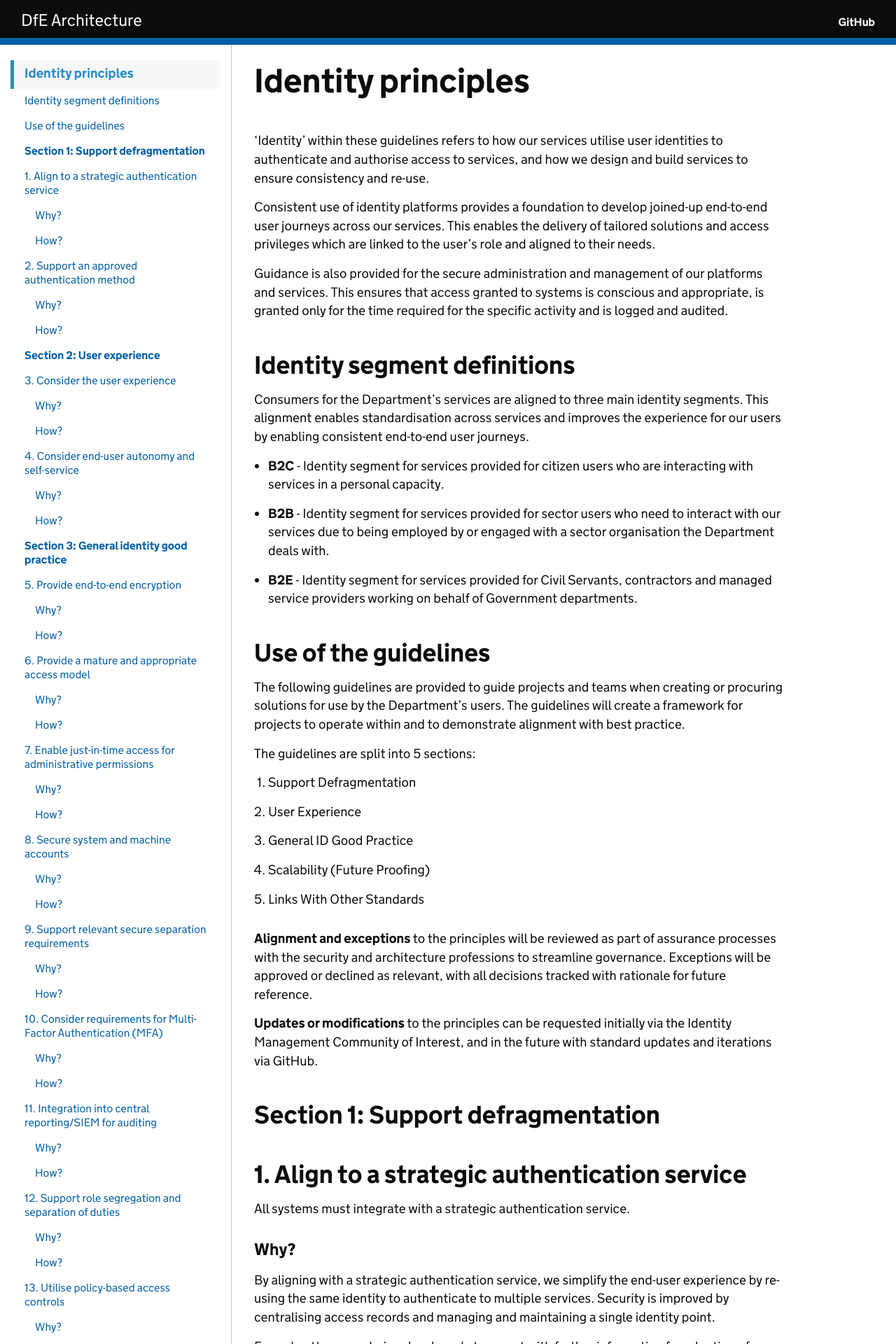
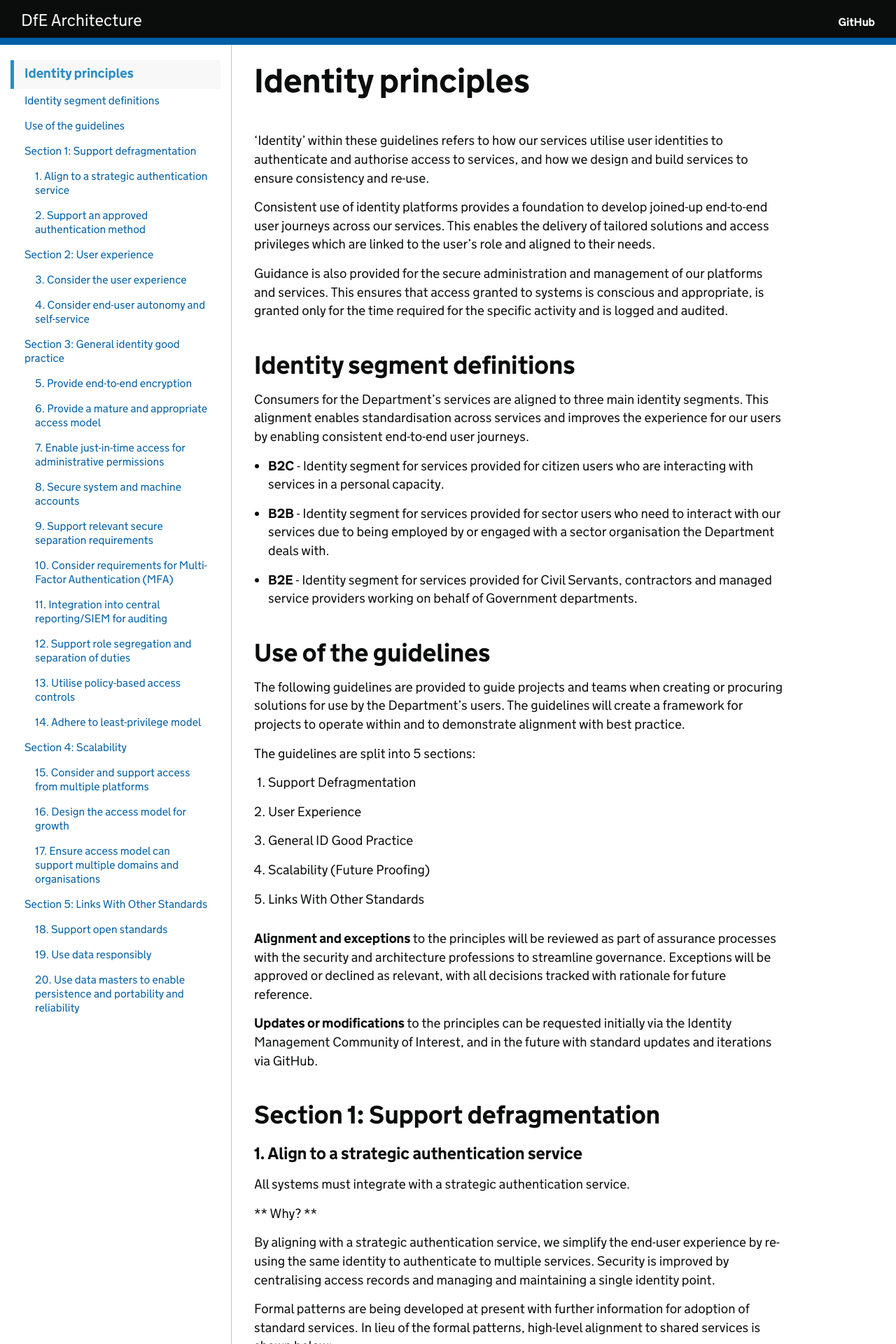
Before and after one commit to DFE-Digital/architecture, a Jekyll site: the page built from principles/identity-principles.md, in a window 1280 px wide. Shown: the top 1920 px of the page at 70% size. Built offline with Jekyll 4.4.1, drawn with Linux system fonts in a browser that asks for light colours; our own code applies the rules of GitHub Pages for plain Markdown files; some of the changed text lies outside the part shown.

Commit message:
More identity principles header tweaks

```diff
--- a/principles/identity-principles.md
+++ b/principles/identity-principles.md
@@ -42,13 +42,13 @@ The guidelines are split into 5 sections:
 **Updates or modifications** to the principles can be requested initially via the Identity Management Community of Interest, and in the future with standard updates and iterations via GitHub.
 
 
-## **Section 1: Support defragmentation**
+## Section 1: Support defragmentation
 
-## 1. Align to a strategic authentication service
+### 1. Align to a strategic authentication service
 
 All systems must integrate with a strategic authentication service.
 
-### Why?
+** Why? **
 
 By aligning with a strategic authentication service, we simplify the end-user experience by  re-using the same identity to authenticate to multiple services. Security is improved by centralising access records and managing and maintaining  a single identity point.
 
@@ -60,7 +60,7 @@ Formal patterns are being developed at present with further information for adop
 
 * B2E - Use AzureAD and leverage **AzureAD B2B** to invite guests
 
-### How?
+** How? **
 
 * Review strategic patterns for authentication services.
 
@@ -72,17 +72,17 @@ Formal patterns are being developed at present with further information for adop
 
 * Retire capabilities which cannot support integration into strategic authentication services.
 
-## 2. Support an approved authentication method
+### 2. Support an approved authentication method
 
 Systems must utilise modern and secure authentication protocols which are replay-resistant.
 
-### Why?
+** Why? **
 
 Modern authenticate protocols provide greater levels of security against common attacks and malicious activity and are supported by the strategic authentication providers.
 
 Legacy protocols are prone to common attacks which can lead to system compromise and data loss. Ongoing use of legacy protocols will create a dependency with legacy authentication providers, and/or weaken security due to retaining support for legacy protocols.
 
-### How?
+** How? **
 
 * Review strategic patterns for authentication methods.
 
@@ -95,29 +95,29 @@ Legacy protocols are prone to common attacks which can lead to system compromise
 * Retire capabilities which cannot support integration into strategic authentication services (as mentioned in section 1 above).
 
 
-## **Section 2: User experience**
+## Section 2: User experience
 
 
-## 3. Consider the user experience
+### 3. Consider the user experience
 
 Considering user needs is core to everything we do, and must therefore be considered for how we manage a user’s identity access journey.
 
-### Why?
+** Why? **
 
 The user experience should be considered when utilising Identity Management solutions. How will it affect the user journey? Is it a seamless experience or does it burden the user?
 
-### How?
+** How? **
 
 Follow existing guidance from the Service Manual - https://www.gov.uk/service-manual/service-standard/point-1-understand-user-needs
 
 Work with User Researchers and Product Owners across the department and Government to understand what knowledge exists around ID. Share your users’ challenges widely to gather information and potential solutions.
 
 
-## 4. Consider end-user autonomy and self-service
+### 4. Consider end-user autonomy and self-service
 
 Systems should implement self-service capabilities to empower end-users and reduce support costs.
 
-### Why?
+** Why? **
 
 Legacy systems and operational processes rely on paper-based procedures managed by service desks to access systems and make changes. This causes delays for end-users and drives up support costs for operatives who need to manage the end-to-end process to  grant and manage access to systems and data.
 
@@ -131,7 +131,7 @@ The use of digital processes and self-service for end-users:
 
 * improves security and auditing for a system, as digital audit logs can be reviewed and governed more easily than paper-based equivalents.
 
-### How?
+** How? **
 
 * Ensure systems support the principles outlined here to align to standard authentication and identity governance solutions and support policy-based access controls.
 
@@ -141,20 +141,20 @@ The use of digital processes and self-service for end-users:
 
 
 
-## **Section 3: General identity good practice**
+## Section 3: General identity good practice
 
 
-## 5. Provide end-to-end encryption
+### 5. Provide end-to-end encryption
 
 Systems must protect the end-to-end communications between the system and consumer to prevent common attacks and to protect data.
 
-### Why?
+** Why? **
 
 Many malicious activities involve monitoring network activity with commonly available tools to gather credentials and system data. Modern protocols do not expose data as they provide a level of encryption within the authentication token. Older authentication protocols and legacy methods (username/password) could expose data which could be exploited to gain access by impersonating a user.
 
 End-to-end encryption is common when accessing external systems but must also be implemented as standard for internal systems to protect against any insider threats within the Department.
 
-### How?
+** How? **
 
 * Enable transport-level encryption for all communications between consumer and system and system to system.
 
@@ -163,17 +163,17 @@ End-to-end encryption is common when accessing external systems but must also be
 * Ensure that ongoing support for the system includes the ongoing management of certificates and processes to renew and upgrade as necessary.
 
 
-## 6. Provide a mature and appropriate access model
+### 6. Provide a mature and appropriate access model
 
 Systems must utilise a suitable access model so that it can be secured and managed appropriately.
 
-### Why?
+** Why? **
 
 Access models ensure administrators and consumers of a system are granted the appropriate level of access for their requirements. The levels of access and the roles provided should be appropriate to the relevant system and the data or control it grants access to.
 
 A relatively simple system may only require user, administrator and approver roles. A system managing access to confidential data across multiple education establishments would require a rich access model to manage both role access and to segregate data access accordingly.
 
-### How?
+** How? **
 
 * Review requirements for the access model as part of the Discovery phase, considering the data being accessed and by whom.
 
@@ -186,11 +186,11 @@ A relatively simple system may only require user, administrator and approver rol
 * Ensure that COTS and in-house developed systems provide a flexible and extensible access model which can be updated and amended as required.
 
 
-## 7. Enable just-in-time access for administrative permissions
+### 7. Enable just-in-time access for administrative permissions
 
 High-privilege and high-access roles must be assigned on a time-bound basis and used appropriately and only when required.
 
-### Why?
+** Why? **
 
 Accounts which carry large amounts of privileged access are targets for malicious activity and inappropriate use. A malicious user who can gain access to an account which included numerous administrative roles could cause significant damage within the Department.
 
@@ -198,7 +198,7 @@ Assigning roles using a just-in-time(JiT) model ensures that administrators and
 
 The use of just-in-time access also instils more mature working practices, as administrators need to plan changes and use administrative permissions appropriately. It also avoids the potential of accidental misuse by ensuring that the permissions are applied explicitly rather than implicitly.
 
-### How?
+** How? **
 
 * Ensure that COTS products are selected, and that these can either integrate into existing security capabilities which can provide JiT access, or which can support JiT access natively.
 
@@ -207,11 +207,11 @@ The use of just-in-time access also instils more mature working practices, as ad
 * Provide a support model which includes full alignment to the JiT access model with defined approvers for access requests if necessary.
 
 
-## 8. Secure system and machine accounts
+### 8. Secure system and machine accounts
 
 System accounts are powerful and must be managed and secured appropriately to avoid misuse or malicious exploit.
 
-### Why?
+** Why? **
 
 System (aka service) accounts are used for system-to-system access or to run unattended activities within a system, and often require high-privileged access to do so.
 
@@ -219,7 +219,7 @@ The system accounts often have a password which is set once and rarely updated.
 
 System accounts are often assigned unnecessarily high-privileges by the system owners or developers for convenience rather than applying the correct least-privilege level of access. Due to this they are often targeted by malicious users as they can be used to gain significant levels of access without detection.
 
-### How?
+** How? **
 
 * Ensure that system accounts are identified within system designs, along with details of the permissions assigned and usage so they can be monitored for anomalous activity.
 
@@ -234,11 +234,11 @@ System accounts are often assigned unnecessarily high-privileges by the system o
 * Ensure that operational processes are established for maintaining the accounts and resetting credentials on a 6-12-month basis.
 
 
-## 9. Support relevant secure separation requirements
+### 9. Support relevant secure separation requirements
 
 Data held within systems must be segregated to enable access controls and support potential future divestment or separation requirements.
 
-### Why?
+** Why? **
 
 Data held within systems will contain end-user identifiable and sensitive information which must be segregated and protected accordingly so that access controls can be enforced.
 
@@ -246,7 +246,7 @@ The architecture of the system must also support requirements for future potenti
 
 This segregation will also support this principle to ensure the access model for a system can enforce data separation accordingly.
 
-### How?
+** How? **
 
 * Ensure that data architecture within the system supports the separation between organisations, consumers etc.
 
@@ -254,11 +254,11 @@ This segregation will also support this principle to ensure the access model for
 
 
 
-## 10. Consider requirements for Multi-Factor Authentication (MFA)
+### 10. Consider requirements for Multi-Factor Authentication (MFA)
 
 Systems should utilise additional authentication factors as standard to protect against malicious activity.
 
-### Why?
+** Why? **
 
 MFA is often considered an additional control required when accessing systems as an administrator or when accessing high-value data which needs to be protected. However, it should be seen as a more general measure which is used to protect access to systems provided by the Department. The use of MFA has multiple benefits, not just for accessing administrative roles or high-value data.
 
@@ -268,7 +268,7 @@ MFA is often considered an additional control required when accessing systems as
 
 * Users and suppliers will often share credentials for convenience, allowing multiple people to access the same system using the same username/password. The use of MFA restricts this poor practice as it provides the ‘something you have’ authentication challenge, which may be a secure token, an SMS code or a prompt on an app on a user’s mobile phone.
 
-### How?
+** How? **
 
 * Discuss and review requirements for MFA as part of the system’s discovery phases, and review with an Information Security colleague if necessary to confirm whether it is a hard requirement.
 
@@ -277,15 +277,15 @@ MFA is often considered an additional control required when accessing systems as
 * Consider the platforms used to access the system **(Principle 2)** and review if MFA would be supported on all platforms. If not possible across all platforms, review a two-tier approach for access, with platforms unable to support MFA only given access to a sub-set of functionality and/or data.
 
 
-## 11. Integration into central reporting/SIEM for auditing
+### 11. Integration into central reporting/SIEM for auditing
 
 Systems must integrate into the Department’s SIEM (security information and event management) platform, to provide security oversight and assurance.
 
-### Why?
+** Why? **
 
 Whilst individual system owners or teams have a responsibility for the security of their systems, the Cyber and Information Security division have a Department-wide responsibility to monitor for and protect against malicious activity and cyber threats. Integrating systems into the Department’s SIEM platform provides the broad visibility of the health of all systems. It also enables the ability to discover and monitor any emerging threats and vulnerabilities across the estate.
 
-### How?
+** How? **
 
 * Alignment to **Principle 1** enables integration and logging for the authentication into a system, as this is provided as part of the service.
 
@@ -293,11 +293,11 @@ Whilst individual system owners or teams have a responsibility for the security
 
 
 
-## 12. Support role segregation and separation of duties
+### 12. Support role segregation and separation of duties
 
 Systems must utilise a role model which ensures that roles are managed and segregated appropriately.
 
-### Why?
+** Why? **
 
 Many systems include workflows to support processes for approval, code promotion and changes to data held within. Separation of duties (SoD) refers to the checks and balances within a process to ensure that the relevant governance and approvals are carried out.
 
@@ -305,7 +305,7 @@ Separating the steps of a workflow or approval process ensures that a task such
 
 Individuals should not be able to approve end-to-end lifecycle activity or promote their own access rights unless there has been a conscious decision to do so. Self-promotion or self-approval may be suitable for specific low-privilege or low-impact activities, but this must be reviewed with assurance teams to ensure it is acceptable.
 
-### How?
+** How? **
 
 * Ensure alignment with Principle 5 to provide a mature access model which will be sufficiently granular to support SoD.
 
@@ -314,11 +314,11 @@ Individuals should not be able to approve end-to-end lifecycle activity or promo
 * Ensure any self-promotion or self-approval processes and workflows are reviewed and approved by assurance teams.
 
 
-## 13. Utilise policy-based access controls
+### 13. Utilise policy-based access controls
 
 Systems should consider policy-based and attribute-based access controls to provide modern and flexible access methods.
 
-### Why?
+** Why? **
 
 Traditional role-based access control (RBAC) methods of managing access to systems provide granular access models and methods to ensure that access is proportionate for the end-user. However, they do require additional ongoing management to maintain the correct group membership and ensure that permissions are not being collected and retained unnecessarily.
 
@@ -326,18 +326,18 @@ A future move to policy-based access control systems will provide greater flexib
 
 The use of policy-based access controls requires a reliable set of master data records and therefore may not be possible for all attributes at present, but in-house development and COTS systems should consider this requirement so they can be adapted in the future.
 
-### How?
+** How? **
 
 * Ensure that COTS and in-house developed apps can support modern policy-based and attributed-based authentication models.
 
 * Architect systems for delegated controls where the Identity platform provides authentication and coarse-grained access, and the application retains responsibility for fine-grained access via user attributes.
 
 
-## 14. Adhere to least-privilege model
+### 14. Adhere to least-privilege model
 
 Roles and privileges assigned to systems must be appropriate for the user’s requirements.
 
-### Why?
+** Why? **
 
 Providing permissions and access which are aligned to the end-users' requirements ensure that access to data is protected appropriately and avoids the ability for malicious activity or accidental misuse.
 
@@ -345,7 +345,7 @@ An administrator who is provided with full access to a system for simplicity or
 
 Managing access to the least-privilege model also ensures that impacts from malicious activity from a stolen or impersonated account are restricted.
 
-### How?
+** How? **
 
 * Do not use generic built-in roles for systems (domain admin, owner, administrator etc).
 
@@ -358,20 +358,20 @@ Managing access to the least-privilege model also ensures that impacts from mali
 * Manage the use of high-privilege roles appropriately, with time-bound access or with separate ‘break-glass’ accounts.
 
 
-## **Section 4: Scalability**
+## Section 4: Scalability
 
 
-## 15. Consider and support access from multiple platforms
+### 15. Consider and support access from multiple platforms
 
 Systems must support strategic authentication from all platforms used to access them.
 
-### Why?
+** Why? **
 
 Modern systems, both COTS and in-house developed, require access from a range of device types (laptop, phone, tablet etc) and use-cases (internal, supplier, citizen etc) which will utilise different methods of access.
 
 The system must support a consistent identity and authentication method,  regardless of how it is accessed and by whom.
 
-### How?
+** How? **
 
 * Evaluate the access requirements from persona and devices as part of the Discovery phase.
 
@@ -382,46 +382,46 @@ The system must support a consistent identity and authentication method,  regard
 * Do not align to internally focussed authentication services (Active Directory) if the system is intended to be used outside of the Department by third party users.
 
 
-## 16. Design the access model for growth
+### 16. Design the access model for growth
 
 Systems must provide the ability to extend the access model for additional access and use-cases without re-architecting.
 
-### Why?
+** Why? **
 
 Systems may start with a small user community with simple access requirements. This will inevitably grow to accommodate more users with potentially more complex access requirements to segregate roles and data held within.
 
 The business case for the relevant system should include details of the end-state which will include the potential scale and use. This should be reflected not just to the application and system architecture, but also the access model to ensure that this remains fit for purpose in the future.
 
-### How?
+** How? **
 
 * Ensure the full scope of the system is understood and captured within the system design and as part of the selection criteria.
 
 * Ensure that the access model is granular where required to support future expansion of the service to accommodate additional users, use-cases and data separation.
 
 
-## 17. Ensure access model can support multiple domains and organisations
+### 17. Ensure access model can support multiple domains and organisations
 
 Systems must provide the ability to enable and control access across diverse user types and organisations.
 
-### Why?
+** Why? **
 
 Consumers of the Department’s systems are located across multiple organisations within the Department and externally. Systems providing services must therefore support the ability to recognise different user types and  to manage access appropriately. This can be done by segregating access logically within the applications and/or the data stores used by the system.
 
-### How?
+** How? **
 
 * Ensure the architecture of the selected or developed system supports logical separation at a sufficiently robust level for the data held within.
 
 * Ensure the access model within the system can leverage attributes held within the Identity Management platform. This will enable it make access decisions based upon a minimum of organisation and user role.
 
 
-## **Section 5: Links With Other Standards**
+## Section 5: Links With Other Standards
 
 
-## 18. Support open standards
+### 18. Support open standards
 
 Open Standards ease integration burden on services, enable us to move at pace for functional and security related changes, whilst ensuring teams can easily access knowledge on integrating with and maintaining ID Systems.
 
-### Why?
+** Why? **
 
 * We maintain alignment with the architecture principles https://github.com/DFE-Digital/architecture/blob/master/principles/enterprise-architecture-principles.md#10-use-open-standards
 
@@ -431,18 +431,18 @@ Open Standards ease integration burden on services, enable us to move at pace fo
 
 * The use of open standards ensures that knowledge to integrate with and maintain ID Systems is easy to come by.
 
-### How?
+** How? **
 
 * When building a new service, build it on the foundations of Open ID Standards such as OAuth, OIDC or SAML.
 
 * When buying a service, make sure it conforms to the Open Standards existing ID management software that  the Department/Gov adhere to.
 
 
-## 19. Use data responsibly
+### 19. Use data responsibly
 
 Data used within identity platforms to identify users must be used appropriately and in line with our standard principles.
 
-### Why?
+** Why? **
 
 * Responsible use of our user’s data helps to build trust with the Department and our services.
 
@@ -452,22 +452,22 @@ Data used within identity platforms to identify users must be used appropriately
 
 * Users should be able to update and remove their data as they see fit, controlling where it’s shared and how it is captured between systems.
 
-### How?
+** How? **
 
 Follow our existing data principles and guidance.
 
 https://github.com/DFE-Digital/architecture/blob/master/principles/enterprise-data-architecture-principles.md#6-data-use-is-ethical
 
 
-## 20. Use data masters to enable persistence and portability and reliability
+### 20. Use data masters to enable persistence and portability and reliability
 
 Services should agree on attributes that can be used to mirror/merge/reference user data across many systems, enabling gaps to be easily bridged as users move between disparate systems.
 
-### Why?
+** Why? **
 
 Utilising master data sources enables consistent and joined-up user experiences as we have a better understanding of our users and their roles, and can provide appropriate services to them and manage their access appropriately.
 
-### How?
+** How? **
 
 * Follow our existing principles for data mastering and re-use. https://github.com/DFE-Digital/architecture/blob/master/principles/enterprise-data-architecture-principles.md#1-data-is-an-asset
 
```
